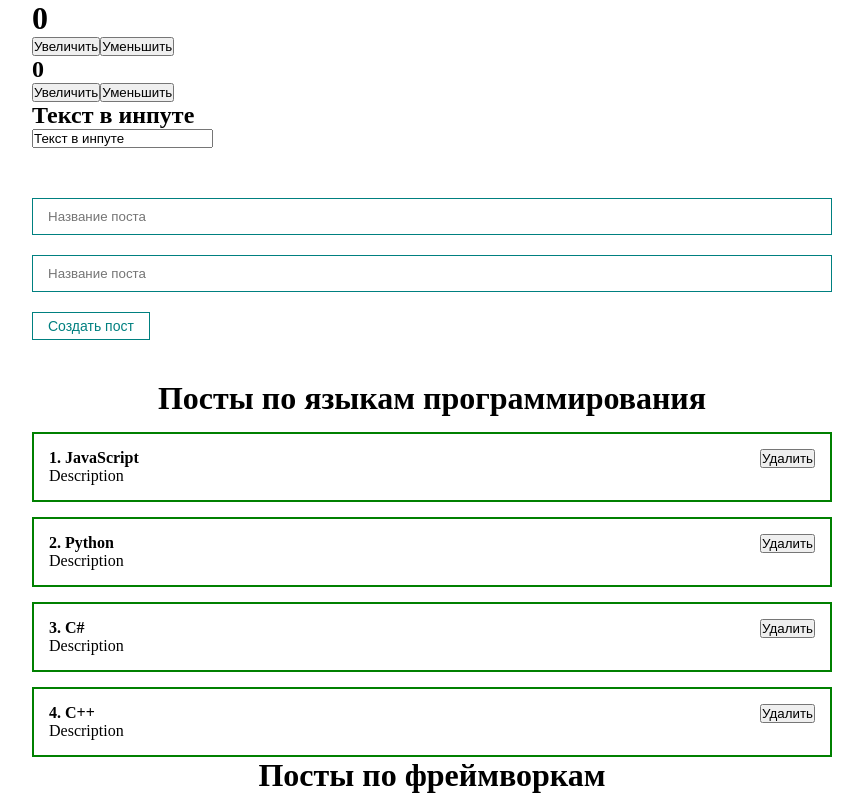
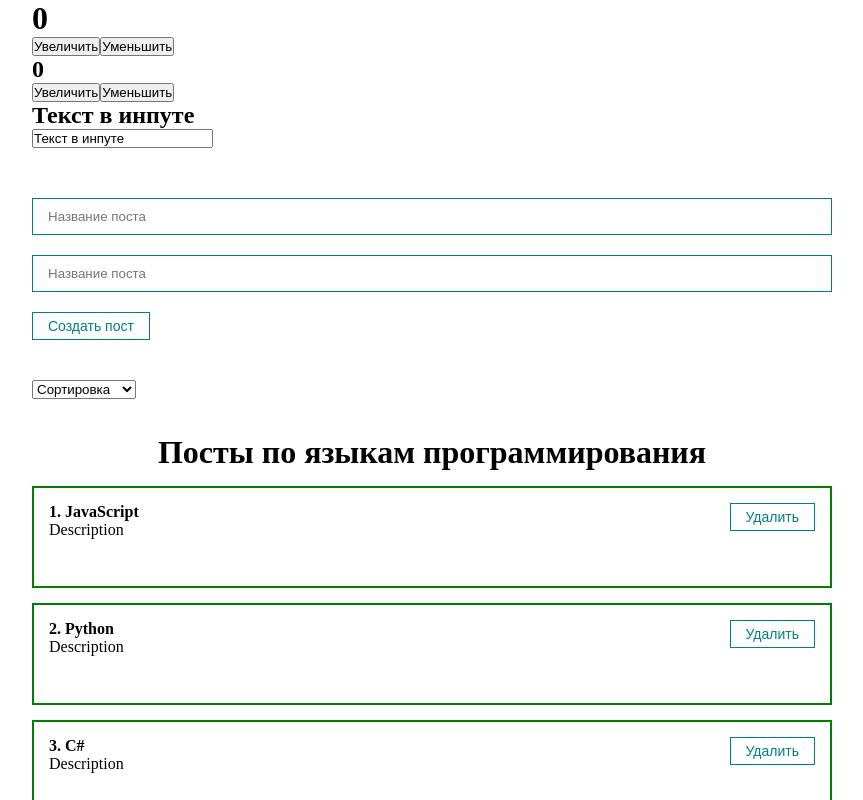
Before and after one commit to Alexey917/ulbi_react, a React (Create React App) app: page / in a window 1280 px wide. Shown: the top 800 px of the page, without its empty margins (208-1071 px from the left). Built offline with nearby package versions, Linux system fonts and the light colour scheme.

Commit message:
Studied conditional rendering, data exchange between components

```diff
--- a/src/App.js
+++ b/src/App.js
@@ -3,8 +3,8 @@ import Counter from "./Components/Counter";
 import ClassCounter from "./Components/ClassCounter";
 import "./styles/App.css";
 import PostList from "./Components/PostList";
-import MyButton from "./Components/UI/Buttons/MyButton";
-import MyInput from "./Components/UI/Inputs/MyInput";
+import PostForm from "./Components/PostFrom";
+import MySelect from "./Components/UI/Selects/MySelect";
 
 function App() {
   const [value, setValue] = useState("Текст в инпуте");
@@ -22,20 +22,23 @@ function App() {
     { id: 4, title: "Unity", body: "Description" },
   ]);
 
-  const [title, setTitle] = useState("");
-  const [body, setBody] = useState("");
   // const bodyInputRef = useRef();
 
-  function addNewPost(e) {
-    e.preventDefault();
-    const newPost = {
-      id: Date.now(),
-      title: title,
-      body: body,
-    };
+  const [selectedSort, setSelectedSort] = useState("");
 
+  const createPost = (newPost) => {
     setPosts([...posts, newPost]);
-  }
+  };
+
+  // получаем элемент из дочернего компонента
+  const removePost = (post) => {
+    setPosts(posts.filter((p) => p.id !== post.id));
+  };
+
+  const sortPosts = (sort) => {
+    setSelectedSort(sort);
+    console.log(sort);
+  };
 
   return (
     <div className="App">
@@ -46,29 +49,33 @@ function App() {
         type="text"
         value={value}
         onChange={(event) => setValue(event.target.value)}
-        style={{ marginBottom: 50 }}
+        style={{ marginBottom: "50px" }}
       />
 
-      <form>
-        {/* Управляемый компонент */}
-        <MyInput
-          type="text"
-          value={title}
-          placeholder="Название поста"
-          onChange={(e) => setTitle(e.target.value)}
+      <PostForm create={createPost} />
+
+      <div style={{ marginBottom: "35px" }}>
+        <MySelect
+          value={selectedSort}
+          onChange={sortPosts}
+          defaultValue="Сортировка"
+          options={[
+            { value: "title", name: "По названию" },
+            { value: "body", name: "По описанию" },
+          ]}
         />
-        <MyInput
-          type="text"
-          value={body}
-          placeholder="Название поста"
-          onChange={(e) => setBody(e.target.value)}
+      </div>
+
+      {posts.length !== 0 ? (
+        <PostList
+          posts={posts}
+          title={"Посты по языкам программирования"}
+          remove={removePost}
         />
-        {/* Неуправляемый компонент */}
-        {/* <MyInput type="text" placeholder="Описание поста" ref={bodyInputRef} /> */}
-        <MyButton onClick={addNewPost}>Создать пост</MyButton>
-      </form>
+      ) : (
+        <h2 style={{ textAlign: "center" }}>Посты не найдены!</h2>
+      )}
 
-      <PostList posts={posts} title={"Посты по языкам программирования"} />
       <PostList posts={posts2} title={"Посты по фреймворкам"} />
     </div>
   );
--- /dev/null
+++ b/src/Components/PostFrom.jsx
@@ -0,0 +1,40 @@
+import React, { useState } from "react";
+import MyButton from "./UI/Buttons/MyButton";
+import MyInput from "./UI/Inputs/MyInput";
+
+const PostForm = ({ create }) => {
+  const [post, setPost] = useState({ title: "", body: "" });
+
+  function addNewPost(e) {
+    e.preventDefault();
+
+    const newPost = { id: Date.now(), ...post };
+    create(newPost);
+    setPost({ title: "", body: "" });
+  }
+
+  return (
+    <div>
+      <form>
+        {/* Управляемый компонент */}
+        <MyInput
+          type="text"
+          value={post.title}
+          placeholder="Название поста"
+          onChange={(e) => setPost({ ...post, title: e.target.value })}
+        />
+        <MyInput
+          type="text"
+          value={post.body}
+          placeholder="Название поста"
+          onChange={(e) => setPost({ ...post, body: e.target.value })}
+        />
+        {/* Неуправляемый компонент */}
+        {/* <MyInput type="text" placeholder="Описание поста" ref={bodyInputRef} /> */}
+        <MyButton onClick={addNewPost}>Создать пост</MyButton>
+      </form>
+    </div>
+  );
+};
+
+export default PostForm;
--- a/src/Components/PostItem.jsx
+++ b/src/Components/PostItem.jsx
@@ -1,4 +1,5 @@
 import React from "react";
+import MyButton from "./UI/Buttons/MyButton";
 
 const PostItem = (props) => {
   return (
@@ -10,7 +11,7 @@ const PostItem = (props) => {
         <p>{props.post.body}</p>
       </div>
       <div className="post-btn">
-        <button>Удалить</button>
+        <MyButton onClick={() => props.remove(props.post)}>Удалить</MyButton>
       </div>
     </div>
   );
--- a/src/Components/PostList.jsx
+++ b/src/Components/PostList.jsx
@@ -1,12 +1,17 @@
 import React from "react";
 import PostItem from "./PostItem";
 
-const PostList = ({ posts, title }) => {
+const PostList = ({ posts, title, remove }) => {
   return (
     <div>
       <h1 style={{ textAlign: "center" }}>{title}</h1>
       {posts.map((post, index) => (
-        <PostItem number={index + 1} post={post} key={post.id} />
+        <PostItem
+          number={index + 1}
+          post={post}
+          key={post.id}
+          remove={remove}
+        />
       ))}
     </div>
   );
--- /dev/null
+++ b/src/Components/UI/Selects/MySelect.jsx
@@ -0,0 +1,19 @@
+import React from "react";
+// import classes from "./MyInput.module.css";
+
+const MySelect = ({ options, value, defaultValue, onChange }) => {
+  return (
+    <select value={value} onChange={(event) => onChange(event.target.value)}>
+      <option disabled value="">
+        {defaultValue}
+      </option>
+      {options.map((option) => (
+        <option key={option.value} value={option.value}>
+          {option.name}
+        </option>
+      ))}
+    </select>
+  );
+};
+
+export default MySelect;
```
